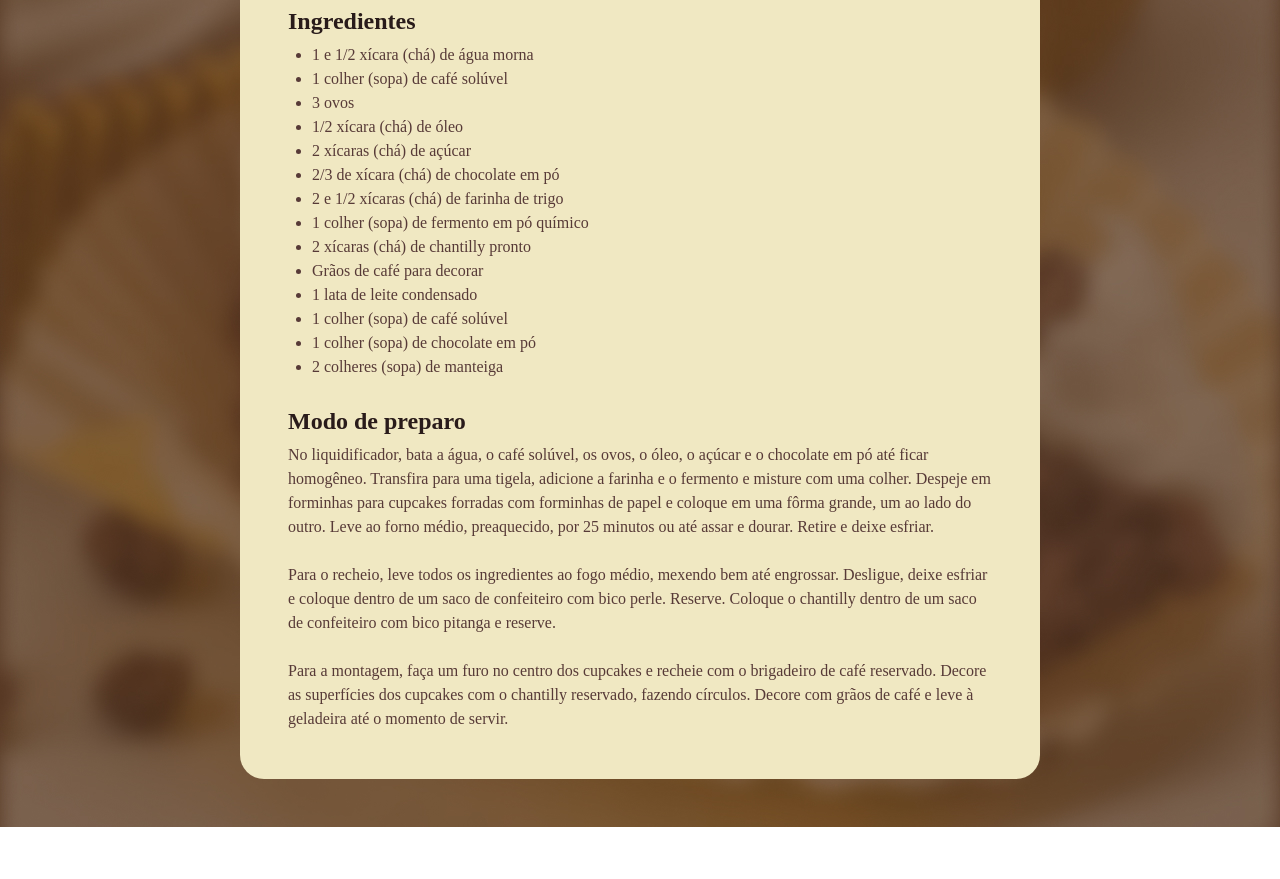
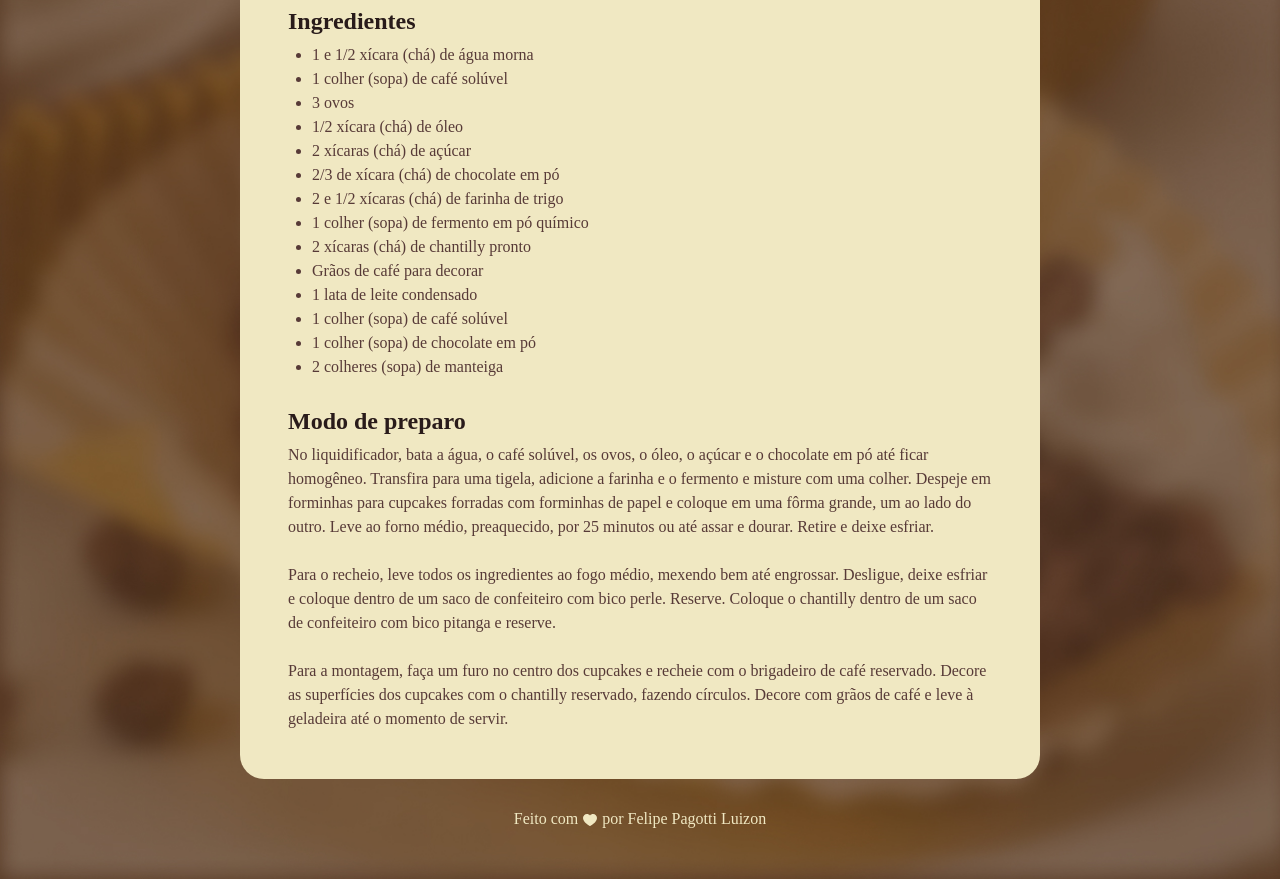
Before and after one commit to FelipeLuizonDev/Projeto-Pagina-de-Receita, a plain HTML site: page index.html in a window 1280 px wide. Shown: the part 720-1599 px from the top of the page. Before the commit the page ends 1547 px from the top, so only its background shows below. Drawn offline with Linux system fonts and the light colour scheme; a web font is replaced by a local one.

Commit message:
feat: add footer to the page

```diff
--- a/index.html
+++ b/index.html
@@ -57,5 +57,11 @@
             </section>
         </main>
     </div>
+
+    <footer>
+        Feito com
+        <img src="assets/heart.svg" alt="Coração">
+        por Felipe Pagotti Luizon
+    </footer>
 </body>
 </html>
--- a/style.css
+++ b/style.css
@@ -20,7 +20,7 @@ body {
     padding: 24px;
     background-color: #F0E8C2;
     border-radius: 24px;
-    margin: 48px auto;
+    margin: 48px auto 28px;
 }
 
 img {
@@ -57,3 +57,13 @@ h1, h2 {
 ul {
     padding-left: 24px;
 }
+
+footer {
+    color: #F0E8C2;
+    text-align: center;
+    padding-bottom: 48px;
+}
+
+footer img {
+    vertical-align: middle;
+}
```
Also changed, not shown: assets/heart.svg (added).
